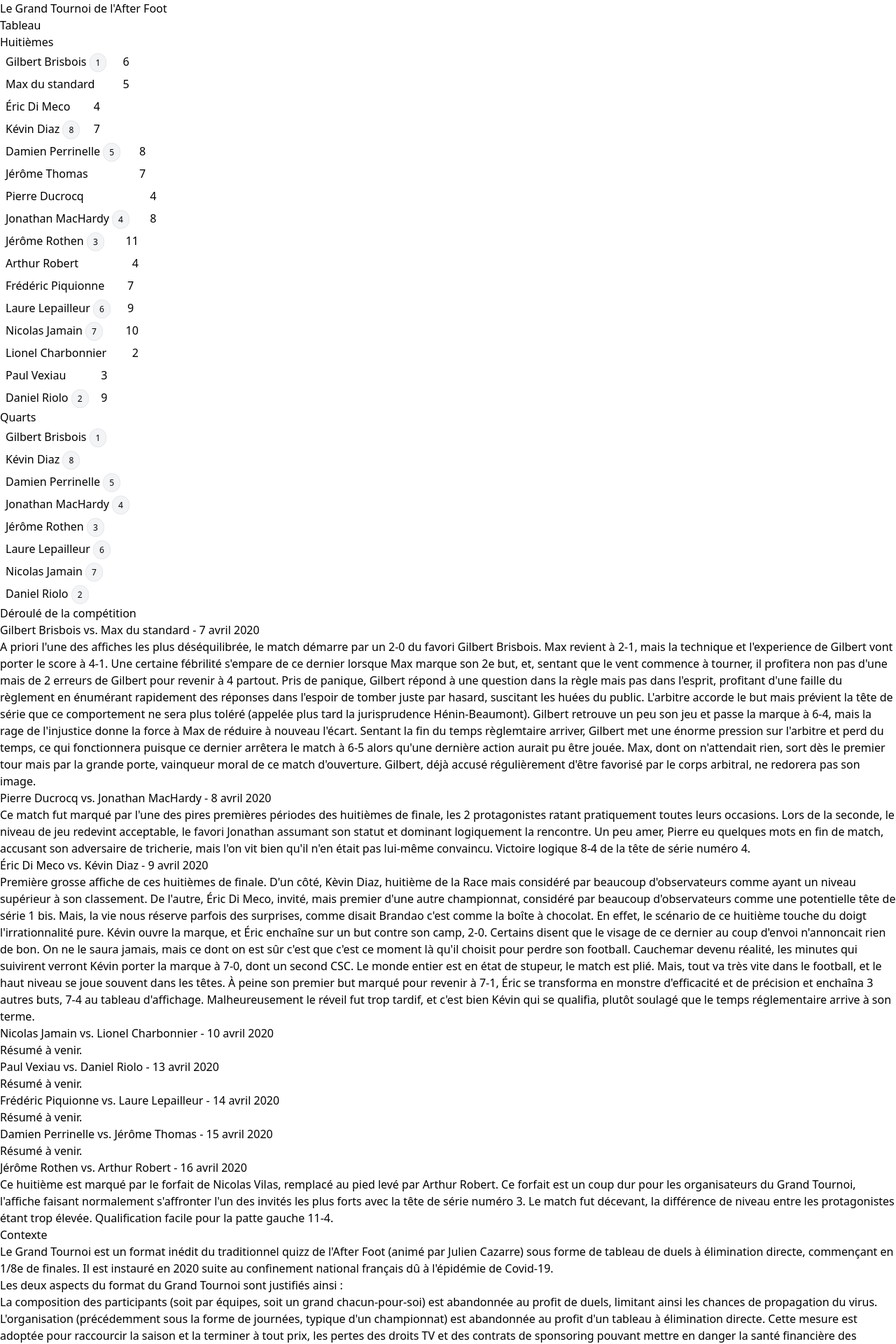
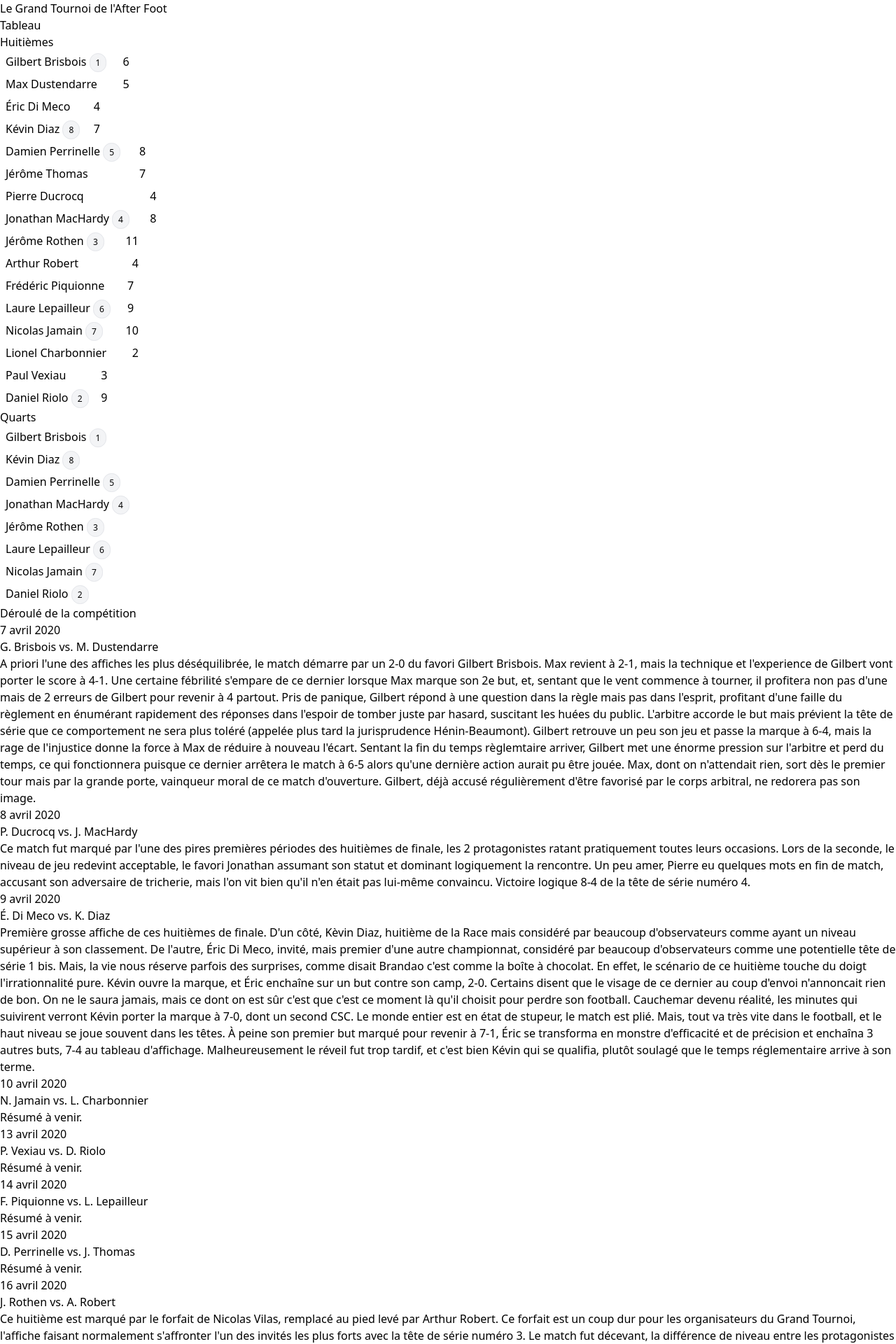
Before and after one commit to AlfredWallace/LeGrandTournoiDeLAfterFoot, a Vue app: page / in a window 1280 px wide. Shown: the top 1920 px of the page at 70% size. Built offline with nearby package versions, Linux system fonts and the light colour scheme.

Commit message:
Summary design changes

```diff
--- a/src/App.vue
+++ b/src/App.vue
@@ -84,22 +84,22 @@ export default {
   data() {
     return {
       players: {
-        gbr: new Player("Gilbert Brisbois", 1),
-        max: new Player("Max du standard", null),
-        edm: new Player("Éric Di Meco", null),
-        kdi: new Player("Kévin Diaz", 8),
-        dpe: new Player("Damien Perrinelle", 5),
-        jth: new Player("Jérôme Thomas", null),
-        pdu: new Player("Pierre Ducrocq", null),
-        jmh: new Player("Jonathan MacHardy", 4),
-        jro: new Player("Jérôme Rothen", 3),
-        aro: new Player("Arthur Robert", null),
-        fpi: new Player("Frédéric Piquionne", null),
-        llp: new Player("Laure Lepailleur", 6),
-        nja: new Player("Nicolas Jamain", 7),
-        lch: new Player("Lionel Charbonnier", null),
-        pve: new Player("Paul Vexiau", null),
-        dri: new Player("Daniel Riolo", 2)
+        gbr: new Player("Gilbert", "Brisbois", 1),
+        max: new Player("Max", "Dustendarre", null),
+        edm: new Player("Éric", "Di Meco", null),
+        kdi: new Player("Kévin", "Diaz", 8),
+        dpe: new Player("Damien", "Perrinelle", 5),
+        jth: new Player("Jérôme", "Thomas", null),
+        pdu: new Player("Pierre", "Ducrocq", null),
+        jmh: new Player("Jonathan", "MacHardy", 4),
+        jro: new Player("Jérôme", "Rothen", 3),
+        aro: new Player("Arthur", "Robert", null),
+        fpi: new Player("Frédéric", "Piquionne", null),
+        llp: new Player("Laure", "Lepailleur", 6),
+        nja: new Player("Nicolas", "Jamain", 7),
+        lch: new Player("Lionel", "Charbonnier", null),
+        pve: new Player("Paul", "Vexiau", null),
+        dri: new Player("Daniel", "Riolo", 2)
       }
     };
   },
--- a/src/components/SummaryComponent.vue
+++ b/src/components/SummaryComponent.vue
@@ -1,10 +1,13 @@
 <template functional>
   <div class="shadow-md p-2 border border-solid rounded-lg">
-    <h3>
-      {{ props.match.home.player.name }} vs.
-      {{ props.match.away.player.name }} -
+    <div class="text-center text-xs">
       {{ props.match.readableDate }}
-    </h3>
+    </div>
+    <div class="text-center font-semibold mb-3">
+      {{ props.match.home.player.shortName }}
+      <span class="font-normal text-xs">vs.</span>
+      {{ props.match.away.player.shortName }}
+    </div>
     <p class="text-justify">
       {{ props.match.summary }}
     </p>
--- a/src/types.js
+++ b/src/types.js
@@ -1,6 +1,9 @@
 export class Player {
-  constructor(name, rank) {
-    this.name = name;
+  constructor(firstName, lastName, rank) {
+    this.firstName = firstName;
+    this.lastName = lastName;
+    this.name = firstName + " " + lastName;
+    this.shortName = firstName.charAt(0) + ". " + lastName;
     this.rank = rank;
   }
 }
```
